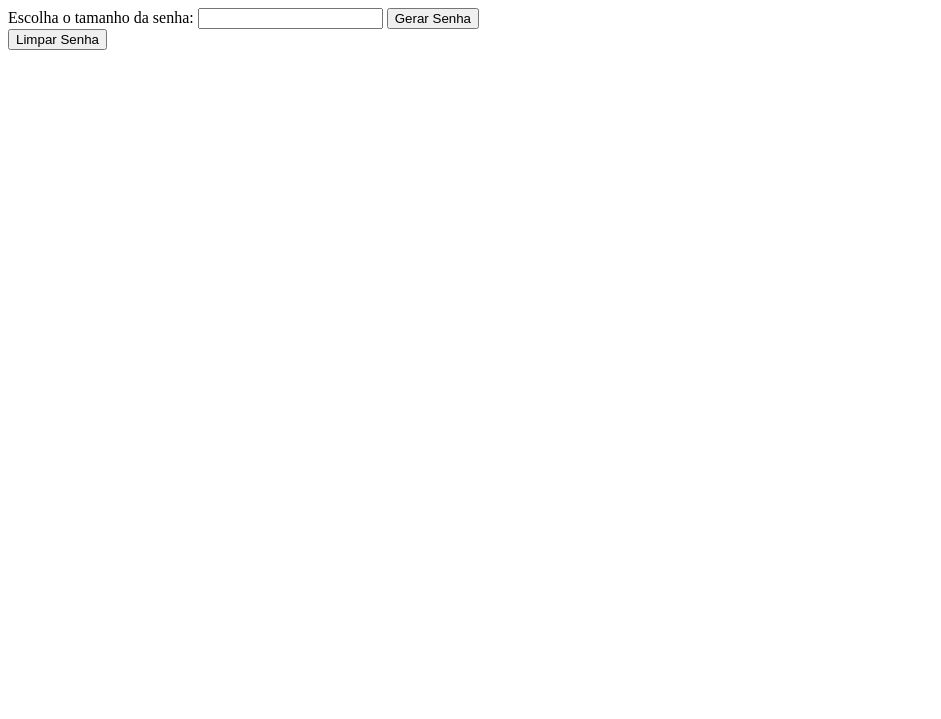
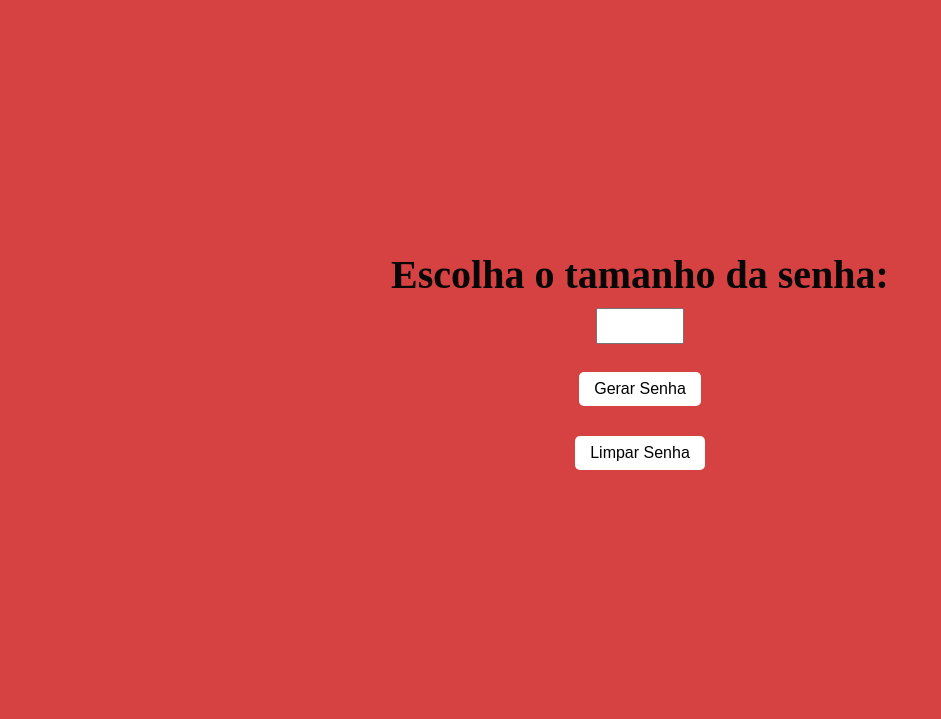
Before and after one commit to JVFlorees/gerador.de.senhas, a Flask app: template templates/home.html in a window 1280 px wide. Shown: the top 719 px of the page, without its empty margins (0-941 px from the left). Run offline with Flask 3, Linux system fonts and the light colour scheme; the template is opened without the code that fills it, so the values that code supplies are empty.

Commit message:
Testando uma nova branch

```diff
--- a/main.py
+++ b/main.py
@@ -28,7 +28,11 @@ if __name__ == '__main__':
     app.run(debug=True, use_reloader=True)
 
 
+
 @app.route('/delete', methods=['DELETE'])
 def delete():
 
     return {"mensagem": "Senha removida com sucesso"}, 200
+
+#testando uma nova branch
+#olá mundo
--- a/static/style.css
+++ b/static/style.css
@@ -0,0 +1,75 @@
+/* Corpo da página centralizado */
+body {
+    background-color: rgb(214, 66, 66);
+    display: flex;
+    justify-content: center;  /* centraliza horizontalmente */
+    align-items: center;      /* centraliza verticalmente */
+    min-height: 90vh;
+    margin: 0;
+}
+
+/* Container que organiza os formulários verticalmente */
+.container {
+    display: flex;
+    flex-direction: column;
+    align-items: center; /* centraliza todos os elementos dentro do container */
+}
+
+/* Label estilizado */
+label {
+    font-size: 40px;
+    font-weight: bold;
+    color: rgb(7, 7, 7);
+}
+
+/* Input estilizado */
+input {
+    margin-top: 10px;
+    font-size: 18px;
+    width: 80px;
+    height: 30px;
+}
+
+/* Formulário gerar senha */
+.form-gerar {
+    display: flex;
+    flex-direction: column;
+    align-items: center;
+    margin-bottom: 20px; /* distância do botão limpar */
+}
+
+/* Botão gerar senha */
+.form-gerar button {
+    margin-top: 10px; /* move só esse botão para baixo */
+    padding: 8px 15px;
+    font-size: 16px;
+    background-color: white;
+    border: none;
+    border-radius: 5px;
+    cursor: pointer;
+}
+
+/* Formulário limpar senha */
+.form-limpar {
+    display: flex;
+    justify-content: center;
+    margin-top: 10px;
+}
+
+/* Botão limpar senha */
+.form-limpar button {
+    padding: 8px 15px;
+    font-size: 16px;
+    background-color: white;
+    border: none;
+    border-radius: 5px;
+    cursor: pointer;
+    margin-left: 0; /* você pode ajustar horizontalmente se quiser */
+}
+
+/* Senha exibida */
+.senha {
+    margin-top: 20px;
+    font-size: 20px;
+    color: white;
+}
--- a/templates/home.html
+++ b/templates/home.html
@@ -1,24 +1,27 @@
 <!DOCTYPE html>
 <html>
 <head>
-    <link rel="stylesheet" type="text/css" href="{{ url_for('static', filename='css/style.css') }}">
+    <link rel="stylesheet" type="text/css" href="{{ url_for('static', filename='style.css') }}">
     <title>Gerador de Senhas</title>
 </head>
 <body>
-    <!-- Formulário para o usuário digitar o tamanho da senha -->
-    <form method="POST">
+    <div class="container">
+        <!-- Formulário para gerar senha -->
+        <form method="POST" class="form-gerar">
             <label>Escolha o tamanho da senha:</label>
-        <input type="number" name="tamanho" min="1" required>
+            <input type="number" name="tamanho" min="1" required><br>
             <button type="submit" name="acao" value="gerar">Gerar Senha</button>
         </form>
-    <form method="get">
+
+        <!-- Formulário para limpar senha -->
+        <form method="GET" class="form-limpar">
             <button type="submit" name="acao" value="limpar">Limpar Senha</button>
         </form>
 
         <!-- Exibe a senha gerada, se houver -->
         {% if senha %}
-        <h3>Senha gerada: {{ senha }}</h3>
+            <h3 class="senha">Senha gerada: {{ senha }}</h3>
         {% endif %}
-
+    </div>
 </body>
 </html>
```
Lines whose indentation alone changed are shown as unchanged.
